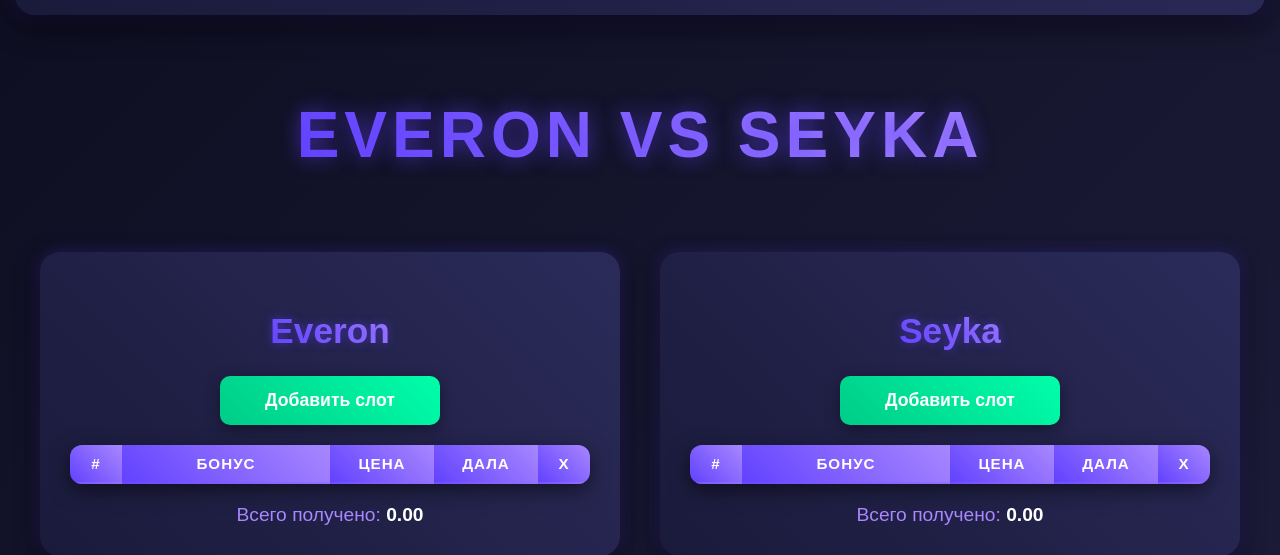
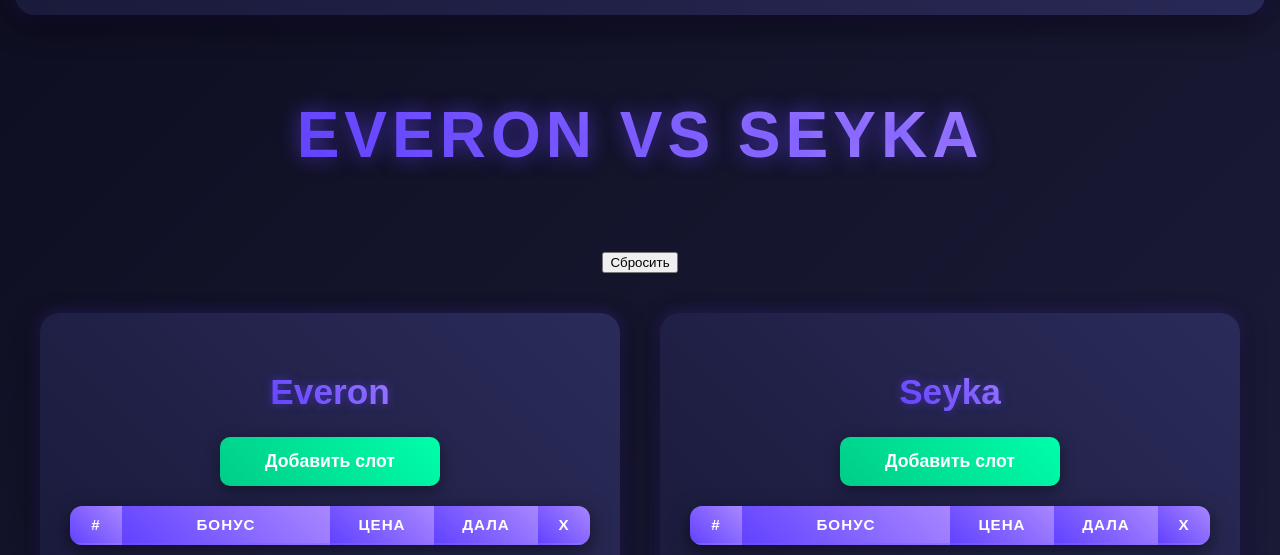
Before and after one commit to oneadie/EveronBattle, a plain HTML site: page index.html in a window 1280 px wide. Shown: the part 249-804 px from the top of the page. Drawn offline with Linux system fonts and the light colour scheme.

Commit message:
Update index.html

```diff
--- a/index.html
+++ b/index.html
@@ -13,6 +13,7 @@
     </header>
     <main>
         <h1 id="vs-title">EVERON VS SEYKA</h1>
+        <button id="reset-all">Сбросить</button>
         <div class="battle-container">
             <section id="everon-section" class="battle-section">
                 <h2>Everon</h2>
```
